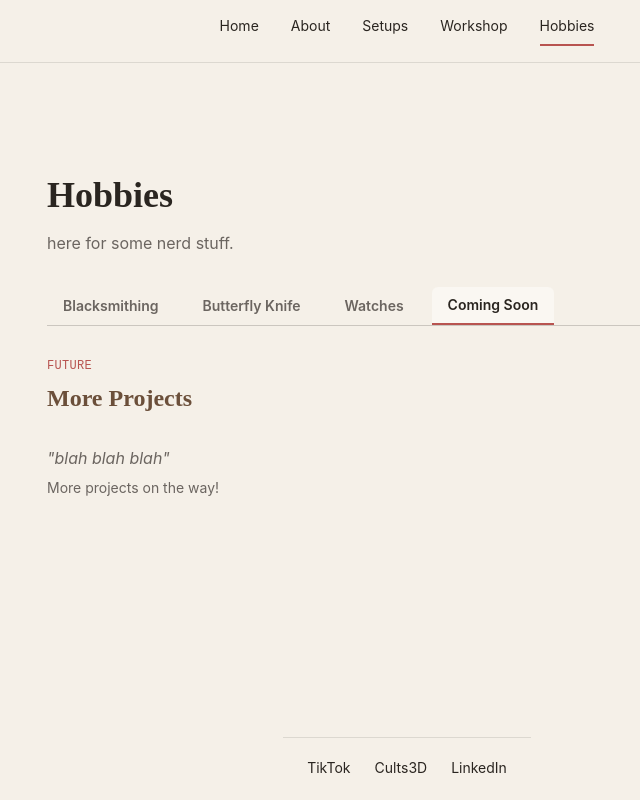
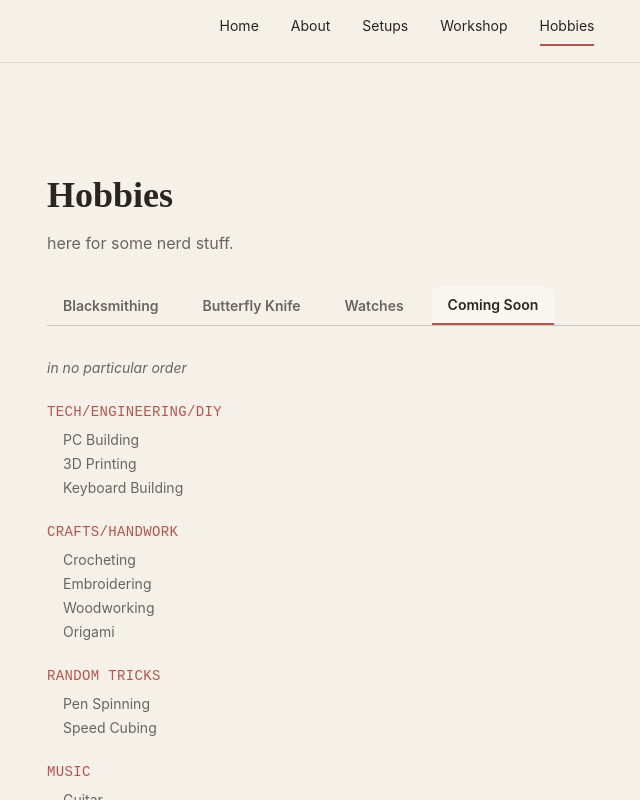
Before and after one commit to Nubb-nubb/nubb-nubb.github.io, a Vue app: page /#/projects in a window 1280 px wide. Both pictures are taken after a click on the tab "Coming Soon". Shown: the top 800 px of the page, without its empty margins (233-873 px from the left). Built offline with nearby package versions, Linux system fonts and the light colour scheme; the HTML template or start-up script is replaced by a standard one.

Commit message:
added some stuff to the coming soon tab

```diff
--- a/src/views/ProjectsView.vue
+++ b/src/views/ProjectsView.vue
@@ -140,13 +140,57 @@
     </div>
 
     <div v-else-if="activeTab === 'coming-soon'">
-      <SetupEntry
-        era="Future"
-        title="More Projects"
-        :images="[]"
-        caption="blah blah blah"
-        description="More projects on the way!"
-      />
+      <div class="space-y-6">
+        <p class="text-text-secondary text-sm italic mb-2">in no particular order</p>
+        <div>
+          <h3 class="text-sm font-mono uppercase tracking-wide text-accent-red mb-2">Tech/Engineering/DIY</h3>
+          <ul class="text-text-secondary text-sm space-y-1 ml-4">
+            <li>PC Building</li>
+            <li>3D Printing</li>
+            <li>Keyboard Building</li>
+          </ul>
+        </div>
+
+        <div>
+          <h3 class="text-sm font-mono uppercase tracking-wide text-accent-red mb-2">Crafts/Handwork</h3>
+          <ul class="text-text-secondary text-sm space-y-1 ml-4">
+            <li>Crocheting</li>
+            <li>Embroidering</li>
+            <li>Woodworking</li>
+            <li>Origami</li>
+          </ul>
+        </div>
+
+        <div>
+          <h3 class="text-sm font-mono uppercase tracking-wide text-accent-red mb-2">Random Tricks</h3>
+          <ul class="text-text-secondary text-sm space-y-1 ml-4">
+            <li>Pen Spinning</li>
+            <li>Speed Cubing</li>
+          </ul>
+        </div>
+
+        <div>
+          <h3 class="text-sm font-mono uppercase tracking-wide text-accent-red mb-2">Music</h3>
+          <ul class="text-text-secondary text-sm space-y-1 ml-4">
+            <li>Guitar</li>
+            <li>Violin</li>
+          </ul>
+        </div>
+
+        <div>
+          <h3 class="text-sm font-mono uppercase tracking-wide text-accent-red mb-2">Creative Arts</h3>
+          <ul class="text-text-secondary text-sm space-y-1 ml-4">
+            <li>Animation</li>
+          </ul>
+        </div>
+
+        <div>
+          <h3 class="text-sm font-mono uppercase tracking-wide text-accent-red mb-2">Outdoor/Physical Activities</h3>
+          <ul class="text-text-secondary text-sm space-y-1 ml-4">
+            <li>Skating/Longboarding</li>
+          </ul>
+        </div>
+      </div>
     </div>
 
     <ImagePreviewModal
```
